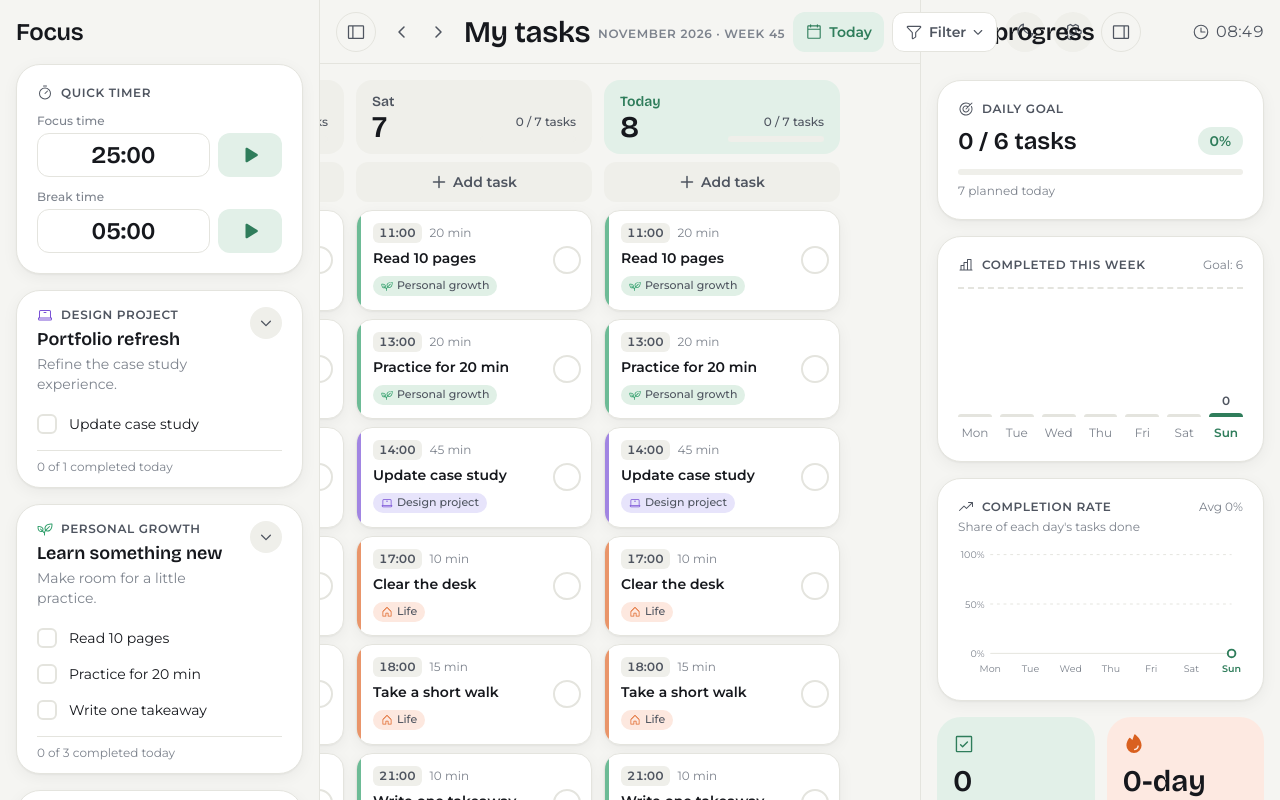
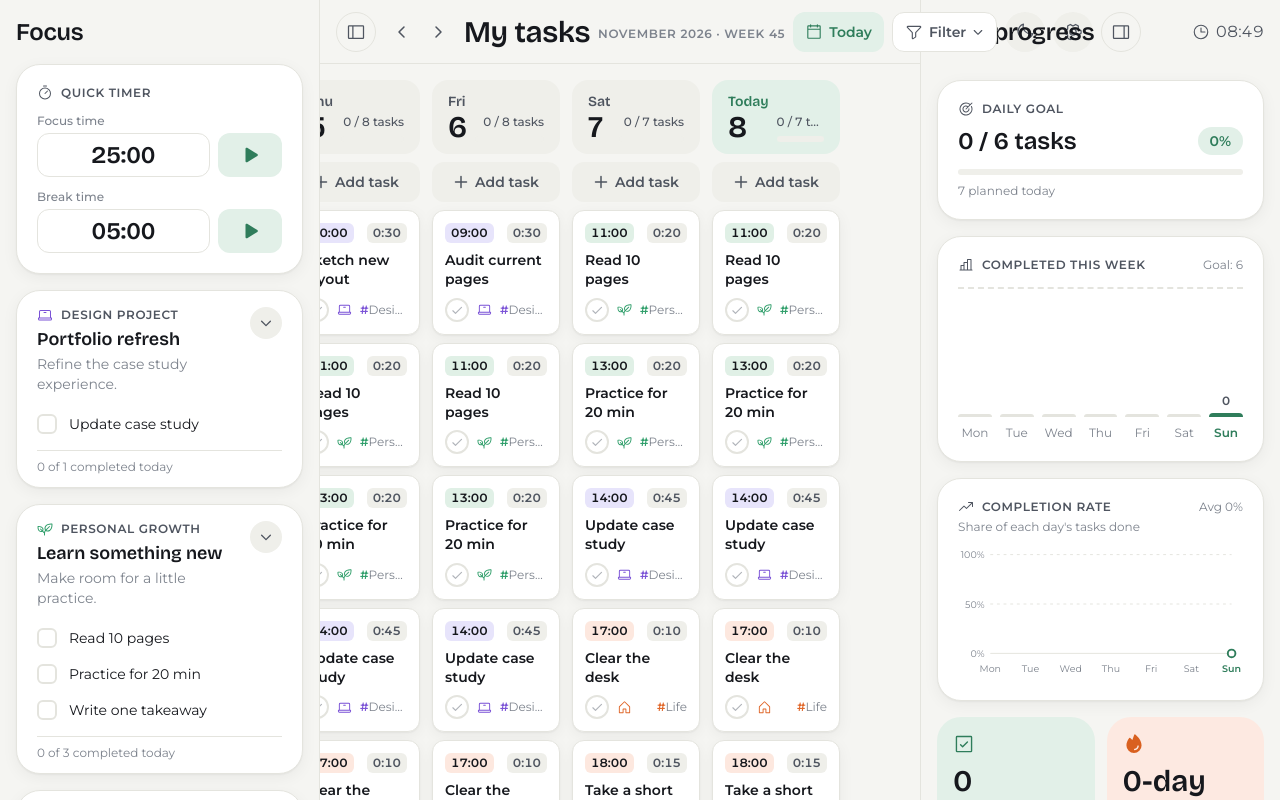
Before and after one commit to Nin10820/CS2-Habit-tracker, a React (Vite) app: page / in a window 1280 px wide. Built offline with nearby package versions, Linux system fonts and the light colour scheme.

Commit message:
Fit all 7 days without side scroll; task cards in the reference style (no stripe, no strike-through)
Co-Authored-By: Claude Opus 5.5 <noreply@anthropic.com>

```diff
--- a/src/components/DayColumn.tsx
+++ b/src/components/DayColumn.tsx
@@ -1,6 +1,6 @@
 import { Check, Plus } from "@phosphor-icons/react"
 import { dayOfMonth, formatDow, type DayKey } from "../lib/date"
-import { fmtMinutes } from "../lib/stats"
+import { fmtDuration } from "../lib/stats"
 import { colorVar, type DayItem } from "../lib/types"
 import { Bar } from "./ui"
 
@@ -28,14 +28,14 @@ export function DayColumn({
 
   return (
     <section data-day={day} aria-label={`${formatDow(day)} ${dayOfMonth(day)}`} className={`flex flex-col gap-2 ${className}`}>
-      <header className={`rounded-2xl px-4 py-3 ${isToday ? "bg-accent-soft" : "bg-surface-2"}`}>
-        <div className="flex items-end justify-between gap-3">
-          <div>
+      <header className={`rounded-2xl px-3 py-3 sm:px-4 ${isToday ? "bg-accent-soft" : "bg-surface-2"}`}>
+        <div className="flex items-end justify-between gap-2">
+          <div className="shrink-0">
             <p className={`font-title text-sm font-semibold ${isToday ? "text-accent" : "text-ink-2"}`}>{isToday ? "Today" : formatDow(day)}</p>
             <p className="font-title text-3xl leading-none font-semibold">{dayOfMonth(day)}</p>
           </div>
-          <div className="w-24 shrink-0 text-right">
-            <p className="text-xs font-medium text-ink-2">
+          <div className="min-w-0 max-w-24 flex-1 text-right">
+            <p className="truncate text-xs font-medium text-ink-2">
               {done} / {items.length} tasks
             </p>
             <div className="mt-1.5">
@@ -68,45 +68,48 @@ function TaskCard({ item, future, onToggle, onEdit }: { item: DayItem; future: b
   // Habits toggle from anywhere on the card; one-off tasks open their editor, and the circle toggles.
   const onBody = item.kind === "task" ? onEdit : future ? undefined : onToggle
 
+  const chip = "rounded-md px-1.5 py-0.5 text-xs font-semibold tabular-nums whitespace-nowrap"
+
+  // Layout: time ··· duration / title / tick + group icon ··· # group.
   return (
-    <li
-      style={{ ["--hc" as string]: colorVar(item.group.color) }}
-      className="relative flex overflow-hidden rounded-2xl border border-line bg-surface shadow-card"
-    >
-      <span className="hc-fill w-1 shrink-0 opacity-70" aria-hidden />
+    <li style={{ ["--hc" as string]: colorVar(item.group.color) }} className="rounded-xl border border-line bg-surface shadow-card">
       <button
         onClick={onBody}
         disabled={!onBody}
-        className="min-w-0 flex-1 py-3 pr-1 pl-3 text-left"
+        className="block w-full px-3 pt-3 text-left"
         aria-label={item.kind === "task" ? `Edit ${item.name}` : undefined}
       >
         {(item.time || item.minutes) && (
-          <span className="flex items-center gap-2 text-xs text-ink-3">
-            {item.time && <span className="rounded-md bg-surface-2 px-1.5 py-0.5 font-semibold text-ink-2 tabular-nums">{item.time}</span>}
-            {fmtMinutes(item.minutes)}
+          <span className="flex items-center gap-2">
+            {item.time && <span className={`${chip} hc-soft text-ink`}>{item.time}</span>}
+            {item.minutes && <span className={`${chip} ml-auto bg-surface-2 text-ink-2`}>{fmtDuration(item.minutes)}</span>}
           </span>
         )}
-        <span className={`mt-1.5 block font-semibold leading-snug ${item.done ? "text-ink-3 line-through decoration-1" : ""}`}>{item.name}</span>
-        <span className="hc-soft mt-2 inline-flex items-center gap-1 rounded-full px-2 py-0.5 text-[11px] font-medium text-ink-2">
-          <Icon size={12} className="hc-text" /> {item.group.label}
-          {item.kind === "task" && <span className="text-ink-3">· one-off</span>}
-        </span>
+        <span className={`mt-2 block font-semibold leading-snug break-words ${item.done ? "text-ink-3" : ""}`}>{item.name}</span>
       </button>
+      <div className="flex items-center gap-2 px-3 pt-2 pb-3">
         <button
           onClick={onToggle}
           disabled={future}
           aria-pressed={item.done}
           aria-label={future ? `${item.name}: can't tick a future day` : item.done ? `Mark ${item.name} not done` : `Mark ${item.name} done`}
-        className="grid w-12 shrink-0 place-items-center disabled:opacity-35"
+          className="-m-2 grid shrink-0 place-items-center p-2 disabled:opacity-35"
         >
           <span
-          className={`grid size-7 place-items-center rounded-full border-2 transition-colors ${
-            item.done ? "hc-fill border-transparent text-white" : "border-line"
+            className={`grid size-6 place-items-center rounded-full border-2 transition-colors ${
+              item.done ? "hc-fill border-transparent text-white" : "border-line text-ink-3"
             }`}
           >
-          {item.done && <Check size={14} weight="bold" className="pop" />}
+            <Check size={12} weight="bold" className={item.done ? "pop" : "opacity-60"} />
           </span>
         </button>
+        <Icon size={15} className="hc-text shrink-0" aria-hidden />
+        <span className="ml-auto min-w-0 truncate text-xs text-ink-3" title={item.group.label}>
+          <span className="hc-text font-semibold">#</span>
+          {item.group.label}
+          {item.kind === "task" && " · one-off"}
+        </span>
+      </div>
     </li>
   )
 }
--- a/src/components/WeekBoard.tsx
+++ b/src/components/WeekBoard.tsx
@@ -187,7 +187,7 @@ export function WeekBoard({
         {days.map((k) => (
           <DayColumn
             key={k}
-            className="min-w-[236px] flex-1 snap-start"
+            className="min-w-[236px] flex-1 snap-start xl:min-w-[128px]"
             day={k}
             today={today}
             items={itemsOf(k)}
--- a/src/lib/stats.ts
+++ b/src/lib/stats.ts
@@ -44,4 +44,5 @@ export function allHabitsStreak(data: AppData, today: DayKey): number {
 
 export const pct = (rate: number | null) => (rate === null ? "–" : `${Math.round(rate * 100)}%`)
 
-export const fmtMinutes = (m?: number) => (m ? (m >= 60 ? `${Math.floor(m / 60)} h${m % 60 ? ` ${m % 60} min` : ""}` : `${m} min`) : "")
+/** "0:30", "1:15" — compact duration for task cards. */
+export const fmtDuration = (m: number) => `${Math.floor(m / 60)}:${String(m % 60).padStart(2, "0")}`
```
Lines whose indentation alone changed are shown as unchanged.
